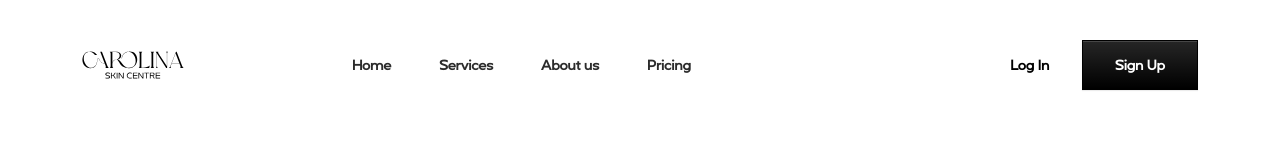
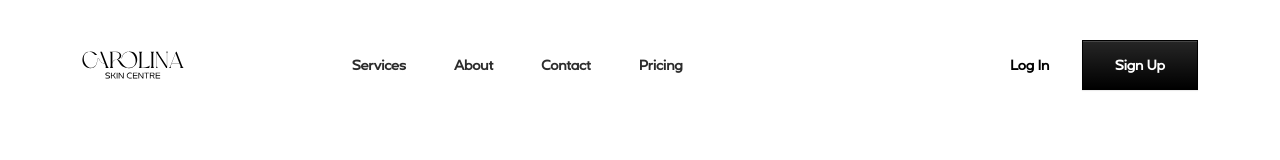
Before and after one commit to tulio-salvatierra/csc, a React (Create React App) app: page / in a window 1280 px wide. Shown: the top 160 px of the page. Built offline with nearby package versions, Linux system fonts and the light colour scheme.

Commit message:
Add menu items to Header component

```diff
--- a/src/components/Header/Header.jsx
+++ b/src/components/Header/Header.jsx
@@ -1,6 +1,7 @@
 import React, { useState } from "react";
 import "../../App.css";
 import Logo from "../../assets/images/CSC.svg";
+import "../../constants/index.js";
 
 function Header() {
   const [isOpen, setIsOpen] = useState(false);
@@ -9,6 +10,25 @@ function Header() {
     setIsOpen(!isOpen);
     console.log(isOpen);
   };
+
+  const MENU_ITEMS = [
+    {
+      title: "Services",
+      url: "/services",
+    },
+    {
+      title: "About",
+      url: "/about",
+    },
+    {
+      title: "Contact",
+      url: "/contact",
+    },
+    {
+      title: "Pricing",
+      url: "/pricing",
+    },
+  ];
 
   return (
     <>
@@ -37,26 +57,13 @@ function Header() {
             </button>
             <div className="collapse navbar-collapse">
               <ul className="navbar-nav ms-32 mb-2 mb-lg-0">
-                <li className="nav-item">
-                  <a className="nav-link" aria-current="page" href="#">
-                    Home
-                  </a>
-                </li>
-                <li className="nav-item">
-                  <a className="nav-link" href="#">
-                    Services
-                  </a>
-                </li>
-                <li className="nav-item">
-                  <a className="nav-link" href="#">
-                    About us
-                  </a>
-                </li>
-                <li className="nav-item">
-                  <a className="nav-link" href="#">
-                    Pricing
-                  </a>
-                </li>
+                {MENU_ITEMS.map((item, index) => (
+                  <li className="nav-item" key={index}>
+                    <a className="nav-link" href={item.url}>
+                      {item.title}
+                    </a>
+                  </li>
+                ))}
               </ul>
               <div className="ms-auto">
                 <a className="btn" href="#">
@@ -96,26 +103,13 @@ function Header() {
             </div>
             <div>
               <ul className="nav flex-column">
-                <li className="nav-item py-3">
-                  <a className="nav-link fw-bold text-dark" href="#">
-                    Home
-                  </a>
-                </li>
-                <li className="nav-item py-3">
-                  <a className="nav-link fw-bold text-dark" href="#">
-                    Services
-                  </a>
-                </li>
-                <li className="nav-item py-3">
-                  <a className="nav-link fw-bold text-dark" href="#">
-                    About us
-                  </a>
-                </li>
-                <li className="nav-item py-3">
-                  <a className="nav-link fw-bold text-dark" href="#">
-                    Pricing
-                  </a>
-                </li>
+                {MENU_ITEMS.map((item, index) => (
+                  <li className="nav-item py-3" key={index}>
+                    <a className="nav-link fw-bold text-dark" href={item.url}>
+                      {item.title}
+                    </a>
+                  </li>
+                ))}
               </ul>
             </div>
             <div className="mt-auto">
--- a/src/constants/index.js
+++ b/src/constants/index.js
@@ -1,4 +1,4 @@
-export const QUIZ_MENU_URL = "/services";
+export const SERVICES_MENU_URL = "/services";
 
 export const ABOUT_URL = "/about";
 
```
